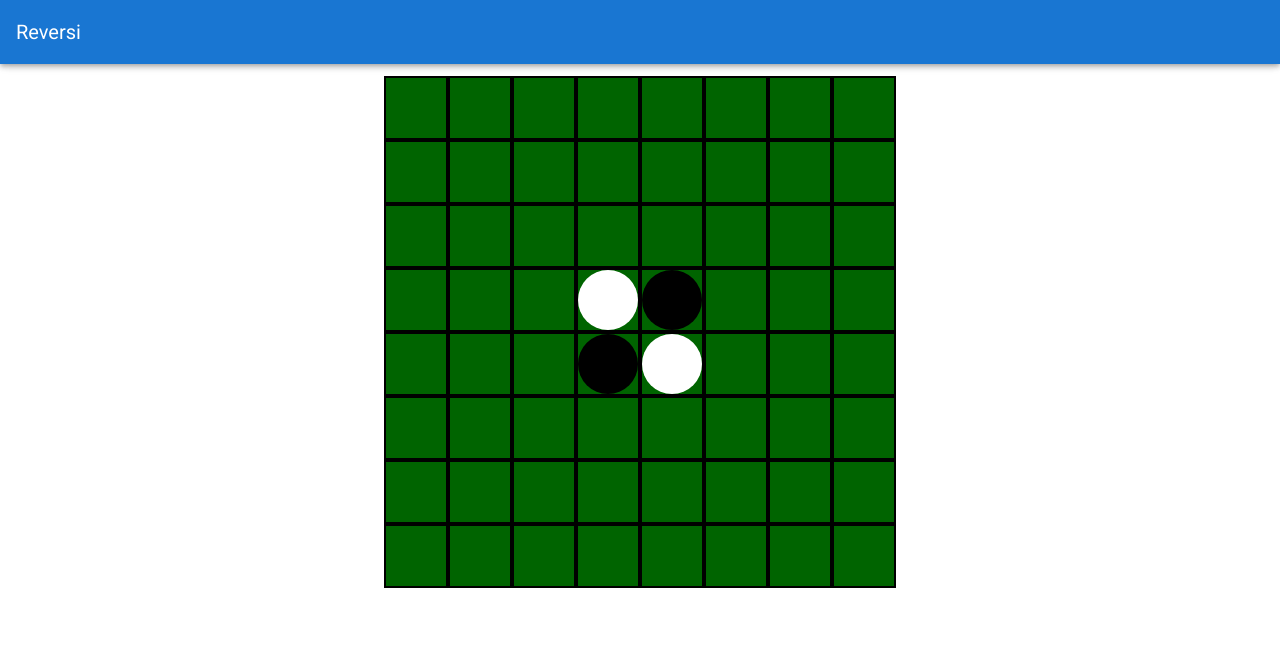
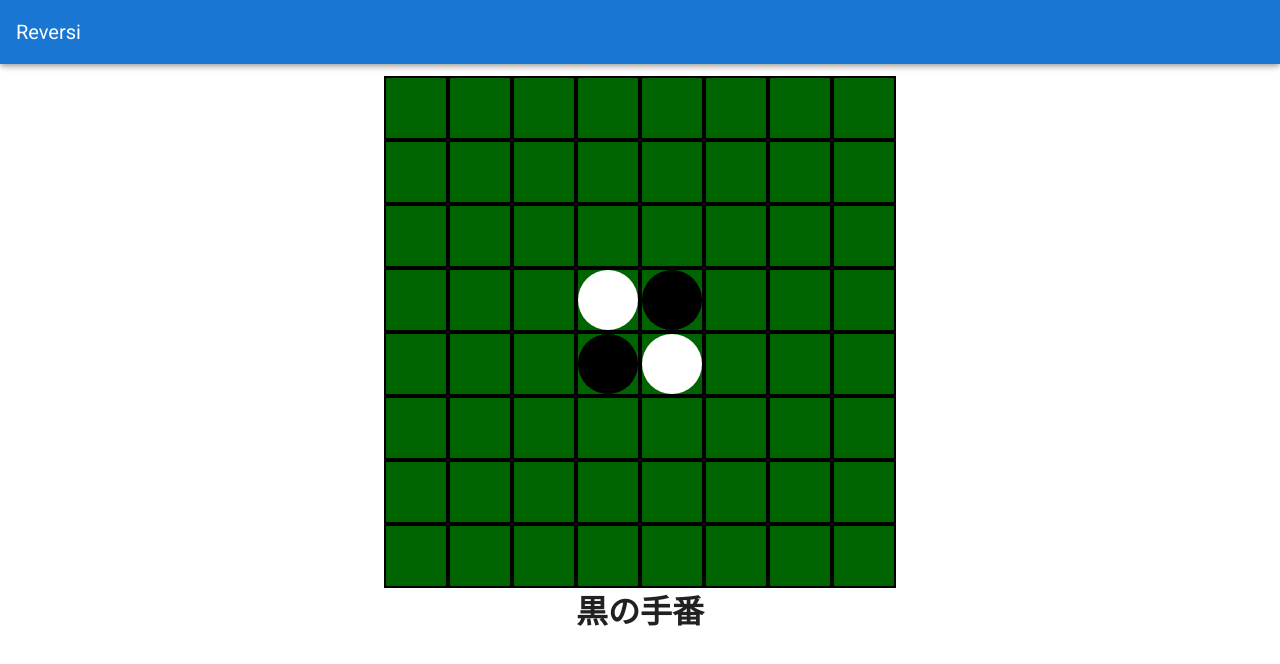
Before and after one commit to beginerbeginer/reversi-vue-ts, a Vue app: page /game in a window 1280 px wide. Shown: the top 664 px of the page. Built offline with nearby package versions, Linux system fonts and the light colour scheme.

Commit message:
追加：ボード下部に手番を表示

```diff
--- a/src/components/reversi/VGame.vue
+++ b/src/components/reversi/VGame.vue
@@ -2,6 +2,10 @@
   <v-container>
     <v-layout justify-center>
       <VBoard :board="board" />
+    </v-layout>
+
+    <v-layout justify-center>
+      <h1>{{ current }}</h1>
     </v-layout>
   </v-container>
 </template>
@@ -9,7 +13,7 @@
 <script lang="ts">
 import { Vue, Component } from "vue-property-decorator";
 import VBoard from "@/components/reversi/VBoard.vue";
-import { Board } from "@/models/reversi";
+import { Board, CellState } from "@/models/reversi";
 
 @Component({
   components: {
@@ -18,5 +22,13 @@
 })
 export default class VGame extends Vue {
   public board: Board = new Board();
+
+  public get current(): string {
+    if (this.board.turn === CellState.Black) {
+      return "黒の手番";
+    } else {
+      return "白の手番";
+    }
+  }
 }
 </script>
```
